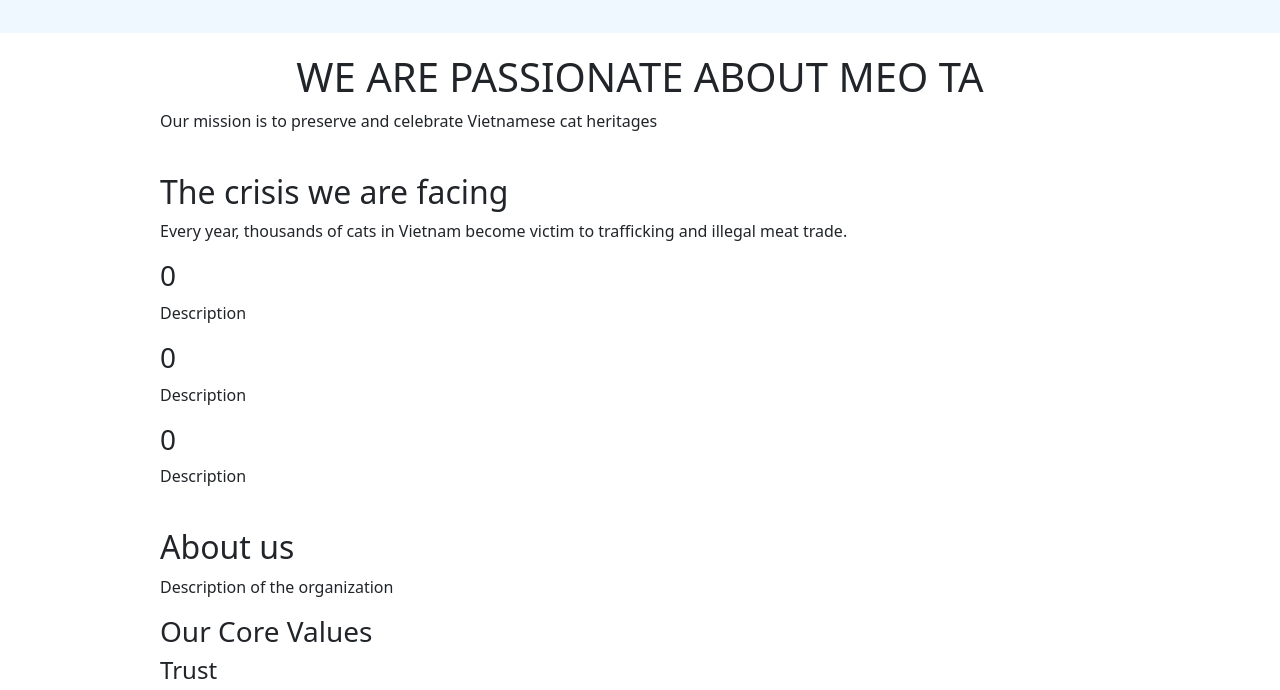
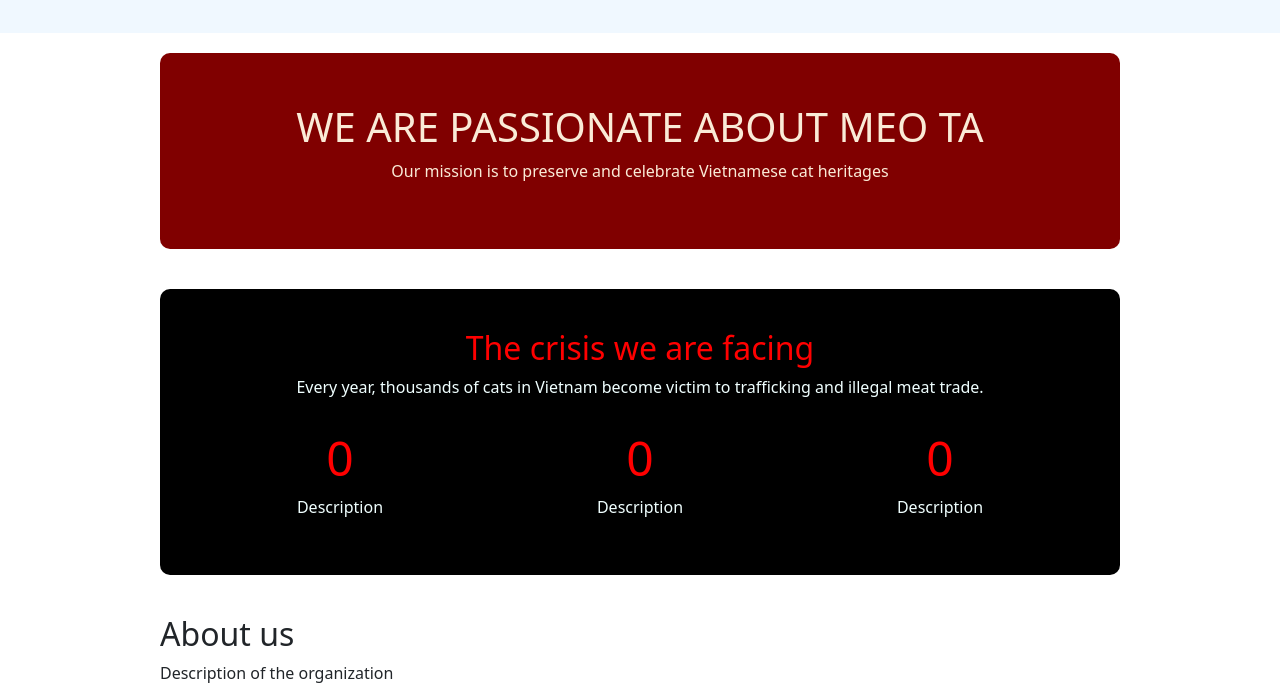
Before and after one commit to tptamyss/attempt5, a plain HTML site: page index.html in a window 1280 px wide. Shown: the part 97-787 px from the top of the page. Drawn offline with nearby package versions, Linux system fonts and the light colour scheme.

Commit message:
not so minor change

```diff
--- a/index.html
+++ b/index.html
@@ -76,25 +76,25 @@
     </nav>
     <main>
         <!--Hero-->
-        <section>
-            <h1>WE ARE PASSIONATE ABOUT MEO TA</h1>
-            <p>Our mission is to preserve and celebrate Vietnamese cat heritages</p>
+        <section style="text-align: center; padding: 50px 20px; background-color:maroon; border-radius: 10px;">
+            <h1 style="color: antiquewhite">WE ARE PASSIONATE ABOUT MEO TA</h1>
+            <p style="font-size: 1rem; color: antiquewhite;">Our mission is to preserve and celebrate Vietnamese cat heritages</p>
         </section>
 
-        <section>
-            <h2>The crisis we are facing</h2>
-            <p>Every year, thousands of cats in Vietnam become victim to trafficking and illegal meat trade.</p>
-            <div>
-                <div>
-                    <h3>0</h3>
+        <section style="background-color: black; color: azure; padding: 40px; border-radius: 10px;">
+            <h2 style="text-align: center; color: red;">The crisis we are facing</h2>
+            <p style="text-align: center;">Every year, thousands of cats in Vietnam become victim to trafficking and illegal meat trade.</p>
+            <div style="display: flex; gap: 20px; justify-content: space-around; margin-top: 30px;">
+                <div style="text-align: center;">
+                    <h3 style="font-size: 3rem; color: red;">0</h3>
                     <p>Description</p>
                 </div>
-                <div>
-                    <h3>0</h3>
+                <div style="text-align: center;">
+                    <h3 style="font-size: 3rem; color: red;">0</h3>
                     <p>Description</p>
                 </div>
-                <div>
-                    <h3>0</h3>
+                <div style="text-align: center;">
+                    <h3 style="font-size: 3rem; color: red;">0</h3>
                     <p>Description</p>
                 </div>
             </div>
```
